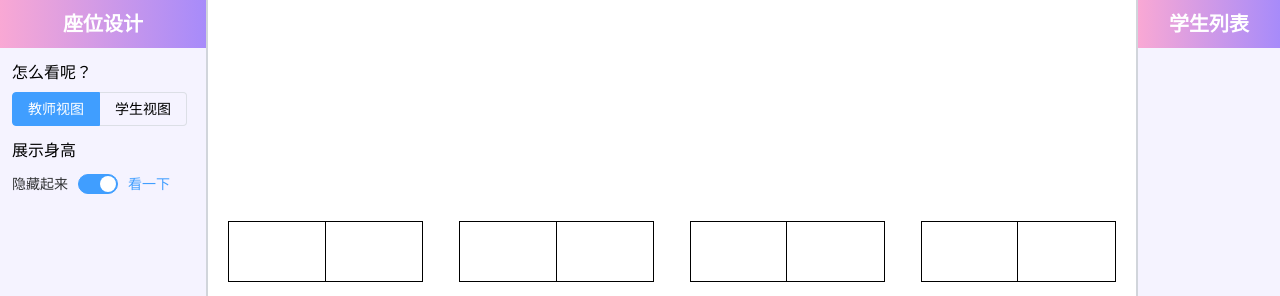
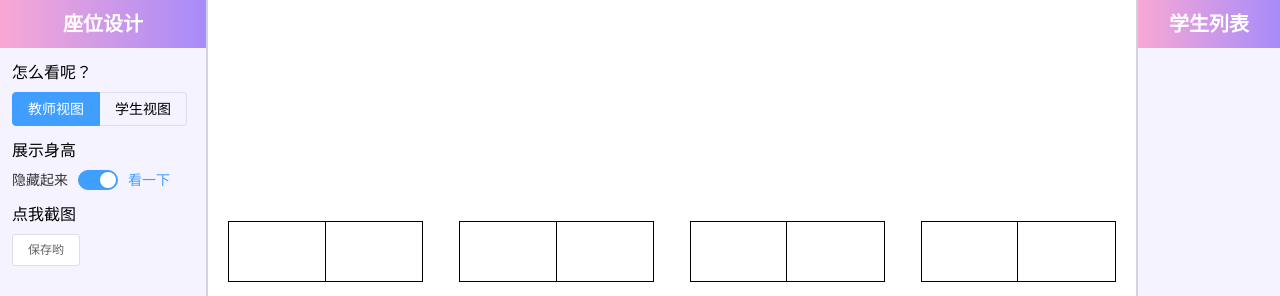
Before and after one commit to liaozheng-yi/student-seat, a Vue app: page /#/seating in a window 1280 px wide. Shown: the top 296 px of the page. Built offline with nearby package versions, Linux system fonts and the light colour scheme.

Commit message:
添加按钮保存截图

```diff
--- a/package.json
+++ b/package.json
@@ -7,7 +7,9 @@
     "serve": "vite preview"
   },
   "dependencies": {
+    "dom-to-image": "^2.6.0",
     "element-plus": "^1.0.2-beta.69",
+    "file-saver": "^2.0.5",
     "nprogress": "^0.2.0",
     "vue": "^3.0.5",
     "vue-router": "^4.0.10",
--- a/src/shims-vue.d.ts
+++ b/src/shims-vue.d.ts
@@ -5,7 +5,8 @@ declare module "*.vue" {
   export default component;
 }
 declare module "nprogress";
-
+declare module "dom-to-image";
+declare module "file-saver";
 interface IStudent {
   name: string;
   height: number | "";
--- a/src/views/seating.vue
+++ b/src/views/seating.vue
@@ -36,12 +36,16 @@
           v-model="seatCfg.showHeight"
           active-text="看一下"
           inactive-text="隐藏起来"
+          class="mb-3"
         ></el-switch>
+        <p class="mb-2">点我截图</p>
+        <el-button @click="savePic">保存哟</el-button>
       </div>
     </div>
     <div
       class="flex-grow h-screen flex items-center flex-col justify-center"
       :class="{ 'rotate-180 transform': seatCfg.visual == 'student' }"
+      id="classroom"
     >
       <div
         class="self-stretch p-5"
@@ -149,7 +153,8 @@ import {
   reactive,
   ref,
 } from "vue";
-
+import domtoimage from "dom-to-image";
+import { saveAs } from 'file-saver';
 export default defineComponent({
   setup() {
     let info = inject("info") as IInfo;
@@ -229,6 +234,7 @@ export default defineComponent({
       );
       e.dataTransfer?.setData("oldSeat", row + "_" + column);
     };
+
     //转化信息展示
     const formatter = (e: IStudent) => {
       if (e) {
@@ -239,6 +245,16 @@ export default defineComponent({
         }
       }
     };
+
+    //保存截图
+    const savePic = () => {
+      domtoimage
+        .toBlob(document.getElementById("classroom"))
+        .then(function (blob: string) {
+          saveAs(blob, `${ info?.className }座位表.jpg`);
+        });
+    };
+
     const log = (e: any, text?: any) => {
       console.log(e, text);
     };
@@ -257,6 +273,7 @@ export default defineComponent({
       remove,
       exchange,
       visualChange,
+      savePic,
     };
   },
 });
@@ -299,8 +316,8 @@ export default defineComponent({
       width: 50%;
     }
   }
-  .table-pair::before{
-    content: '';
+  .table-pair::before {
+    content: "";
     width: 1px;
     height: 60px;
     background: #000;
```
Also changed, not shown: src/assets/js/elementUi.ts (+2 -8 lines), 1 other file (tests, documents, lock files or other folders).
